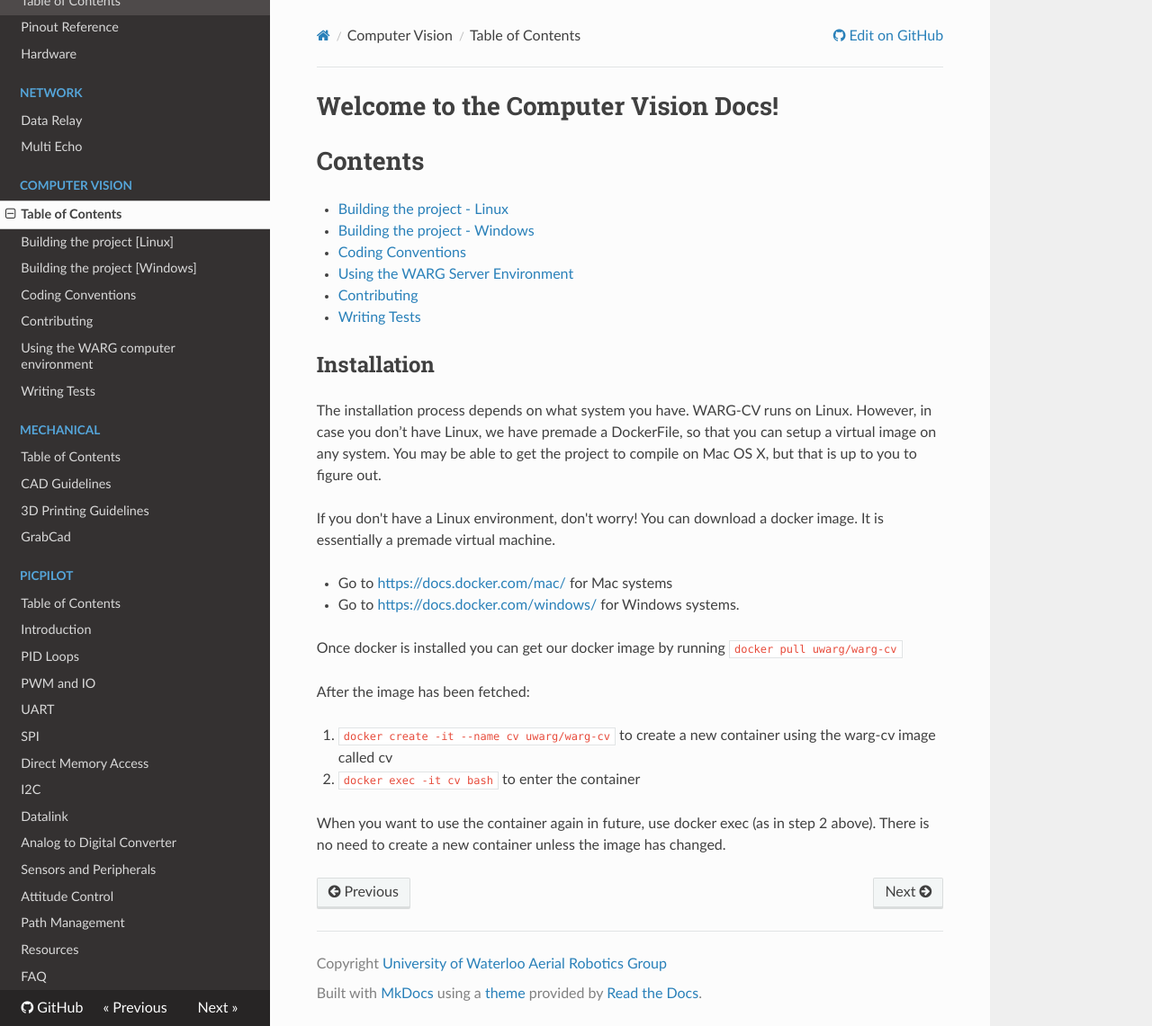
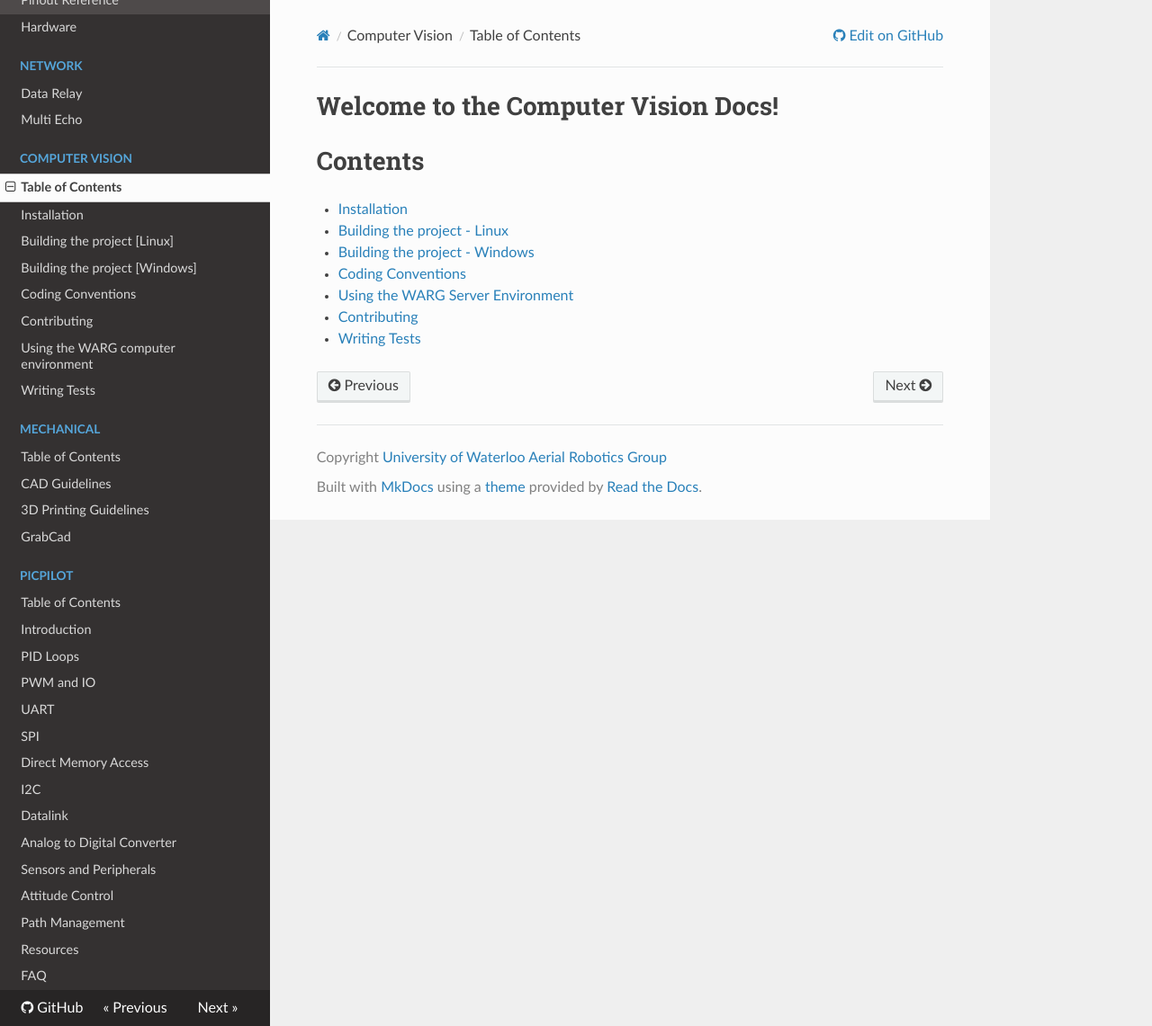
Before and after one commit to UWARG/docs, an MkDocs documentation site: the page built from docs/computer-vision/index.md, in a window 1280 px wide and 1141 px high. Shown: the whole window at 90% size. Built offline with MkDocs 1.6.1, drawn with Linux system fonts in a browser that asks for light colours; nearby versions of some CDN libraries; old or Windows-style settings are respelled for this version of MkDocs.

Commit message:
Moved Computer vision installation docs out of the table of contents

```diff
--- a/docs/computer-vision/index.md
+++ b/docs/computer-vision/index.md
@@ -1,27 +1,10 @@
 #Welcome to the Computer Vision Docs!
 
 # Contents
+- [Installation](Installation)
 - [Building the project - Linux](Building-the-project-%5BLinux%5D)
 - [Building the project - Windows](Building-the-project-%5BWindows%5D)
 - [Coding Conventions](Coding-Conventions)
 - [Using the WARG Server Environment](Using-the-WARG-server-environment)
 - [Contributing](Contributing)
 - [Writing Tests](Writing-Tests)
-
-##Installation
-The installation process depends on what system you have. WARG-CV runs on Linux. However, in case you don’t have Linux, we have premade a DockerFile, so that you can setup a virtual image on any system.
-You may be able to get the project to compile on Mac OS X, but that is up to you to figure out.
-
-If you don't have a Linux environment, don't worry! You can download a docker image. It is essentially a premade virtual machine.
-
-* Go to [https://docs.docker.com/mac/](https://docs.docker.com/mac/) for Mac systems
-* Go to [https://docs.docker.com/windows/](https://docs.docker.com/windows/) for Windows systems.
-
-Once docker is installed you can get our docker image by running `docker pull uwarg/warg-cv`
-
-After the image has been fetched:
-
-1. `docker create -it --name cv uwarg/warg-cv` to create a new container using the warg-cv image called cv
-2. `docker exec -it cv bash` to enter the container
-
-When you want to use the container again in future, use docker exec (as in step 2 above). There is no need to create a new container unless the image has changed.
--- a/mkdocs.yml
+++ b/mkdocs.yml
@@ -38,6 +38,7 @@
   - Multi Echo: network/multi_echo.md
 - Computer Vision:
   - Table of Contents: computer-vision/index.md
+  - Installation: computer-vision/Installation.md
   - Building the project [Linux]: computer-vision/Building-the-project-[Linux].md
   - Building the project [Windows]: computer-vision/Building-the-project-[Windows].md
   - Coding Conventions: computer-vision/Coding-Conventions.md
```
Also changed, not shown: docs/computer-vision/Installation.md (added, +18 -0 lines).
